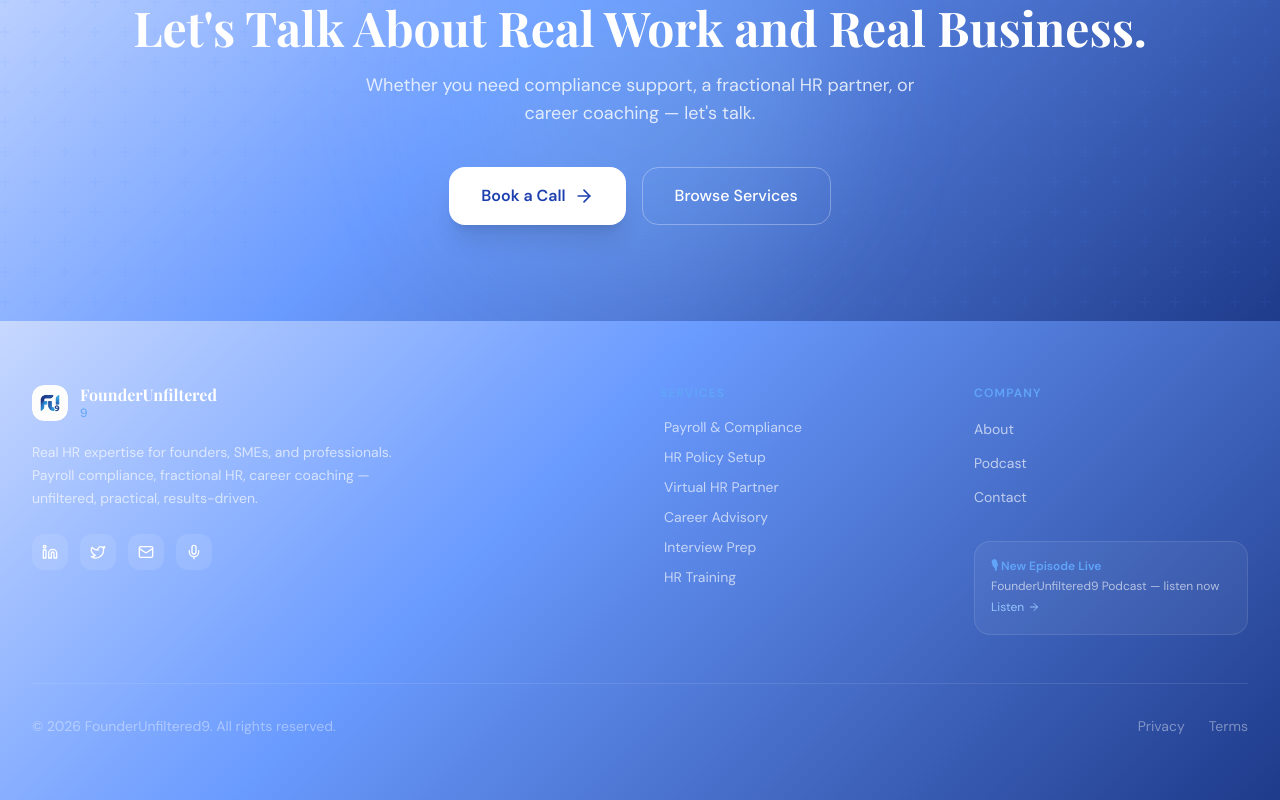
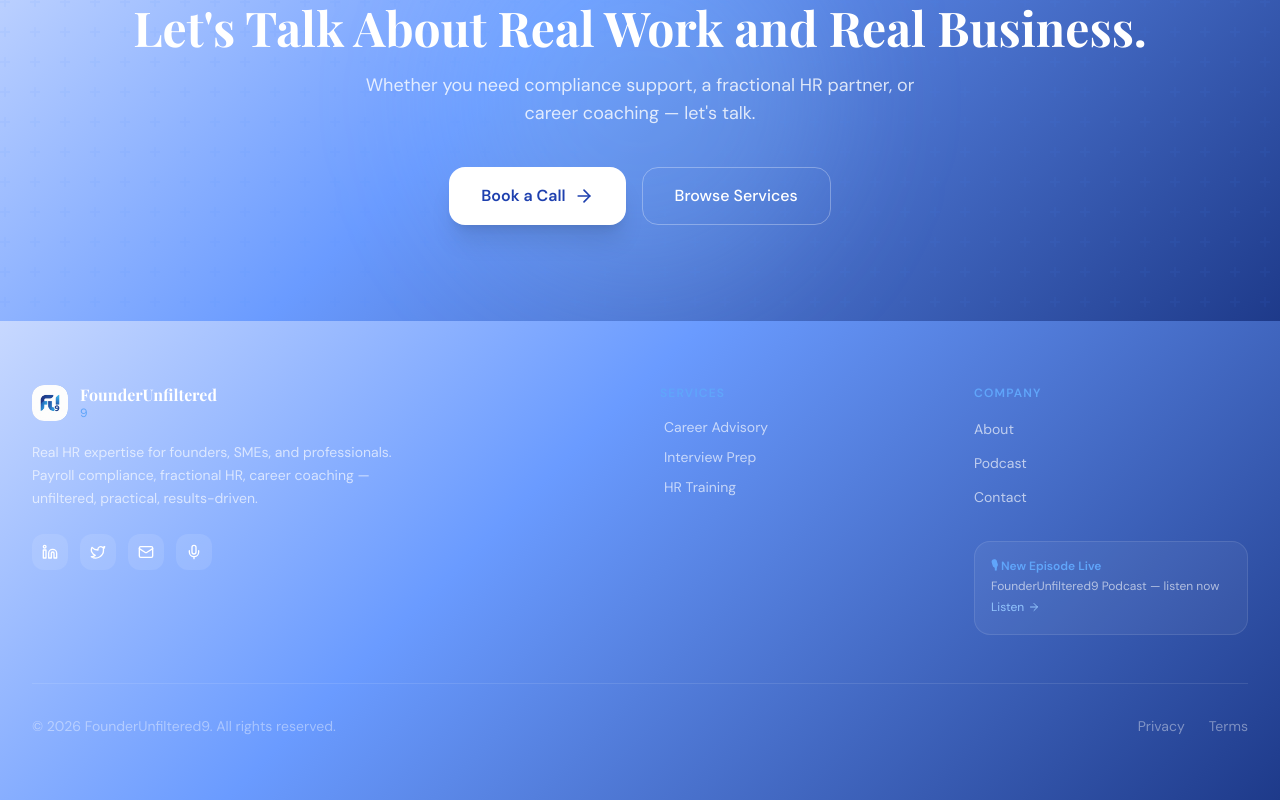
Before and after one commit to chroonicaa-byte/3rd_test, a Next.js app: page / in a window 1280 px wide. Shown: the part 2960-3760 px from the top of the page. Built offline with nearby package versions, Linux system fonts and the light colour scheme.

Commit message:
Update services list in footer component
Removed 'Payroll & Compliance' and 'HR Policy Setup' from the services list in the footer.

```diff
--- a/src/components/layout/footer.tsx
+++ b/src/components/layout/footer.tsx
@@ -43,7 +43,7 @@ export function Footer() {
           <div>
             <h4 className="text-xs font-semibold uppercase tracking-widest text-gold-400 mb-4">Services</h4>
             <ul className="space-y-2.5">
-              {['Payroll & Compliance', 'HR Policy Setup', 'Virtual HR Partner', 'Career Advisory', 'Interview Prep', 'HR Training'].map((s) => (
+              {['Career Advisory', 'Interview Prep', 'HR Training'].map((s) => (
                 <li key={s}>
                   <Link href="/services" className="text-white/65 hover:text-gold-300 text-sm transition-colors flex items-center gap-1 group">
                     <ArrowRight className="h-3 w-3 opacity-0 group-hover:opacity-100 -ml-3 group-hover:ml-0 transition-all" />
```
